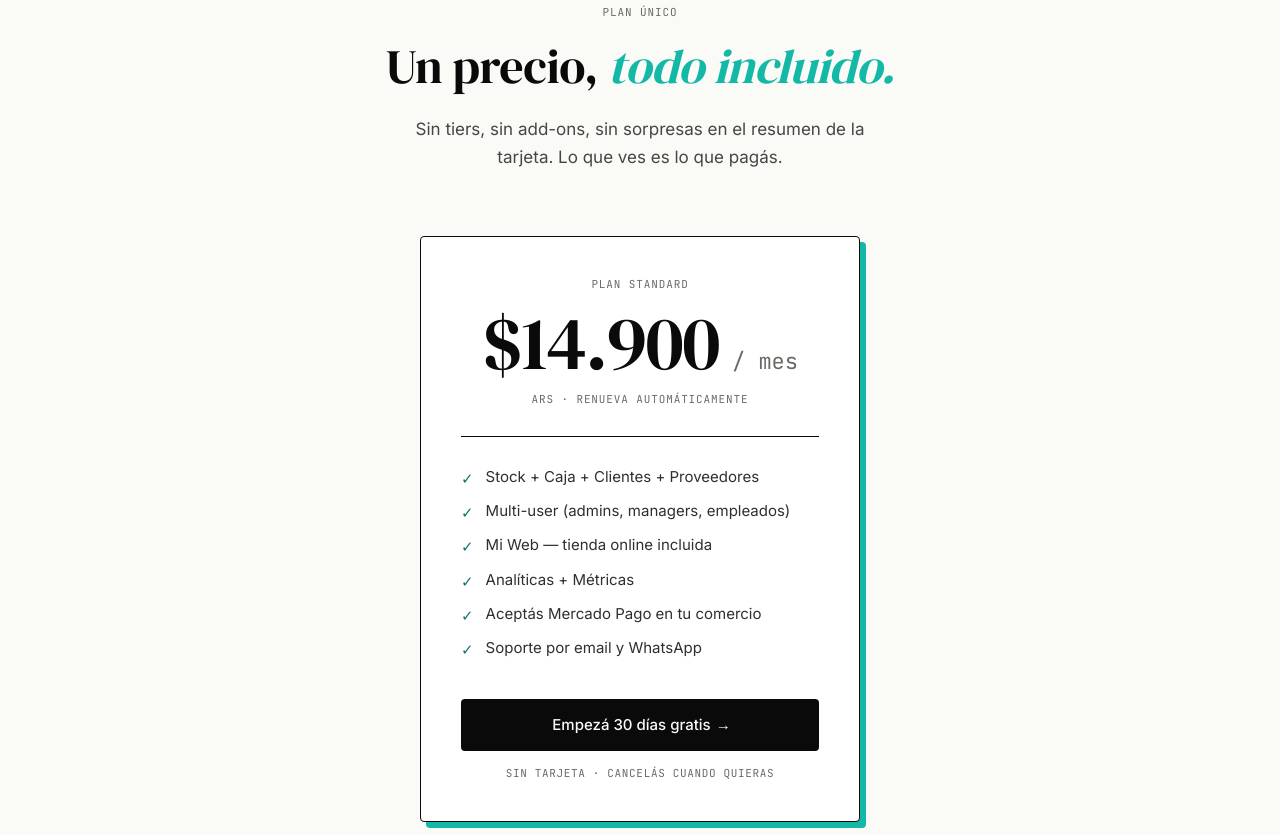
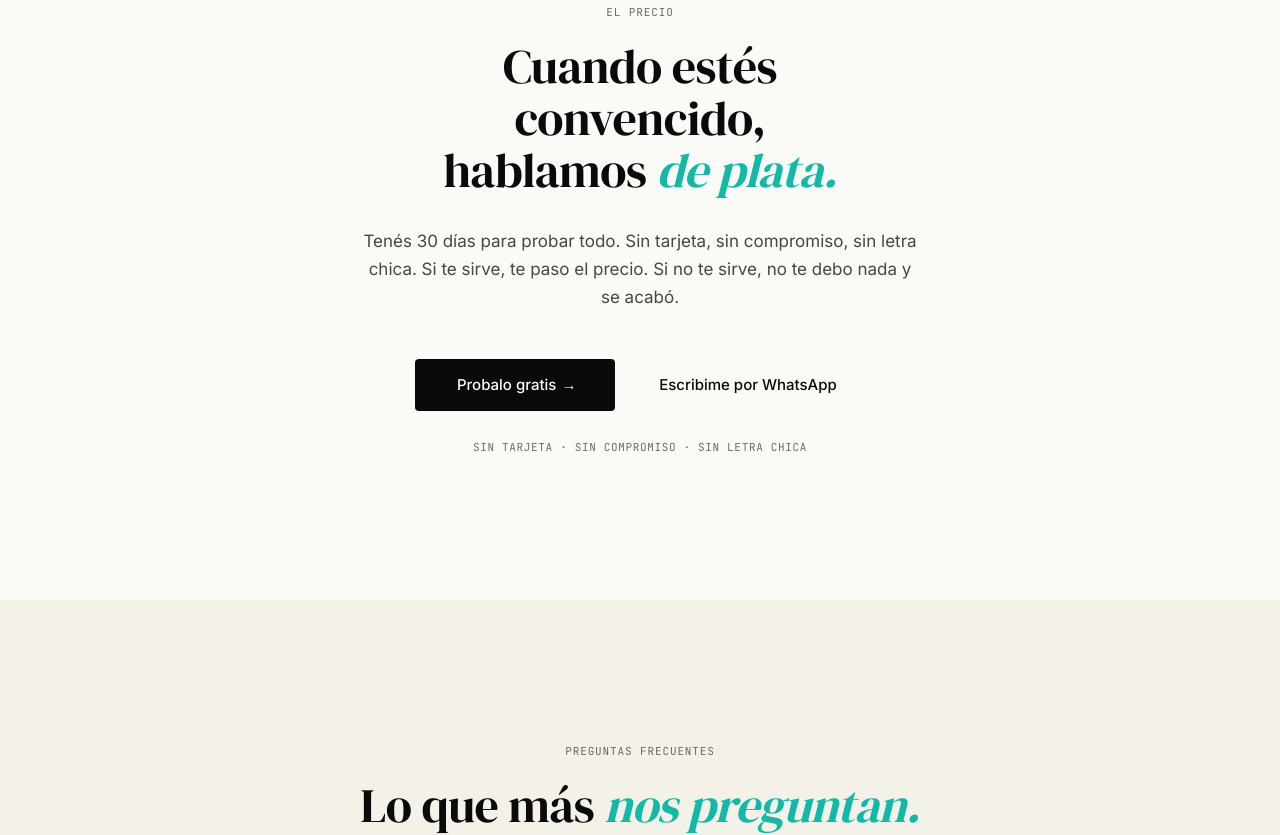
Before and after one commit to nrotsen/buen-inventario-landingpage, a React (Vite) app: page / in a window 1280 px wide. Shown: the part 7340-8175 px from the top of the page. Built offline with nearby package versions, Linux system fonts and the light colour scheme; no server answers.

Commit message:
refactor(landing): rewrite Precio as honest minimal section without price card

```diff
--- a/src/components/sections/Precio.tsx
+++ b/src/components/sections/Precio.tsx
@@ -3,55 +3,45 @@ import { Button } from '@/components/ui/Button';
 import { DisplayHeading } from '@/components/ui/DisplayHeading';
 import { EditorialMicro } from '@/components/ui/EditorialMicro';
 import { signupUrl } from '@/lib/config';
-
-const FEATURES = [
-  'Stock + Caja + Clientes + Proveedores',
-  'Multi-user (admins, managers, empleados)',
-  'Mi Web — tienda online incluida',
-  'Analíticas + Métricas',
-  'Aceptás Mercado Pago en tu comercio',
-  'Soporte por email y WhatsApp',
-];
+import { whatsappLink } from '@/lib/contact';
 
 export function Precio() {
   return (
     <Section id="precio" tone="paper" width="reading" innerClassName="text-center">
-      <EditorialMicro>Plan único</EditorialMicro>
-      <DisplayHeading level={2} italicAccent={<>todo incluido.</>} className="mt-5">
-        Un precio,
+      <EditorialMicro>El precio</EditorialMicro>
+      <DisplayHeading
+        level={2}
+        italicAccent={<>de plata.</>}
+        className="mt-5 max-w-[18ch] mx-auto"
+      >
+        Cuando estés convencido,
+        <br />
+        hablamos
       </DisplayHeading>
-      <p className="mt-6 text-body-lg text-ink/75 max-w-[44ch] mx-auto leading-relaxed">
-        Sin tiers, sin add-ons, sin sorpresas en el resumen de la tarjeta. Lo que ves es lo que pagás.
+
+      <p className="mt-8 text-body-lg text-ink/75 max-w-[52ch] mx-auto leading-relaxed">
+        Tenés 30 días para probar todo. Sin tarjeta, sin compromiso, sin letra chica. Si te sirve, te paso el precio. Si no te sirve, no te debo nada y se acabó.
       </p>
 
-      <div className="mt-16 mx-auto max-w-[440px] bg-surface border-hard border-ink rounded-md shadow-offset-md p-10">
-        <div className="pb-7 border-b-hard border-ink">
-          <EditorialMicro>Plan Standard</EditorialMicro>
-          <p className="editorial-display text-[64px] md:text-[76px] leading-none tracking-[-0.02em] mt-3">
-            $14.900<span className="font-mono text-[22px] text-text-muted tracking-normal"> / mes</span>
-          </p>
-          <EditorialMicro className="mt-3">ARS · Renueva automáticamente</EditorialMicro>
-        </div>
-
-        <ul className="mt-7 space-y-2 text-left">
-          {FEATURES.map((f) => (
-            <li key={f} className="flex items-start gap-3 text-body-md text-ink/85 leading-relaxed">
-              <span className="font-mono text-teal-700 font-medium mt-0.5">✓</span>
-              <span>{f}</span>
-            </li>
-          ))}
-        </ul>
-
-        <Button as="a" href={signupUrl()} variant="primary" size="lg" className="mt-9 w-full">
-          Empezá 30 días gratis <span className="font-mono">→</span>
+      <div className="mt-12 flex flex-col sm:flex-row gap-3 sm:gap-4 sm:justify-center">
+        <Button as="a" href={signupUrl()} variant="primary" size="lg" className="sm:min-w-[200px]">
+          Probalo gratis <span className="font-mono">→</span>
         </Button>
-        <p className="mt-3.5 font-mono text-[11px] uppercase tracking-[0.06em] text-text-muted">
-          Sin tarjeta · Cancelás cuando quieras
-        </p>
+        <Button
+          as="a"
+          href={whatsappLink('Hola Néstor, quiero saber el precio de Buen Inventario.')}
+          target="_blank"
+          rel="noopener noreferrer"
+          variant="ghost"
+          size="lg"
+          className="sm:min-w-[200px]"
+        >
+          Escribime por WhatsApp
+        </Button>
       </div>
 
-      <p className="mt-10 text-body-sm text-text-muted max-w-[40ch] mx-auto leading-relaxed">
-        Sin contrato, sin permanencia. Cancelás desde el panel y se acabó.
+      <p className="mt-7 font-mono text-[11px] uppercase tracking-[0.06em] text-text-muted">
+        Sin tarjeta · Sin compromiso · Sin letra chica
       </p>
     </Section>
   );
```
